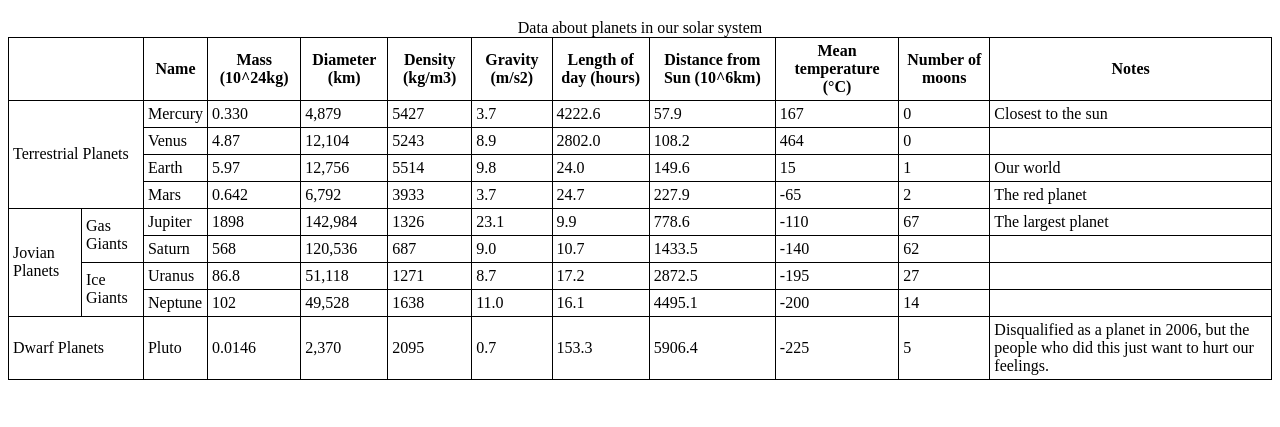
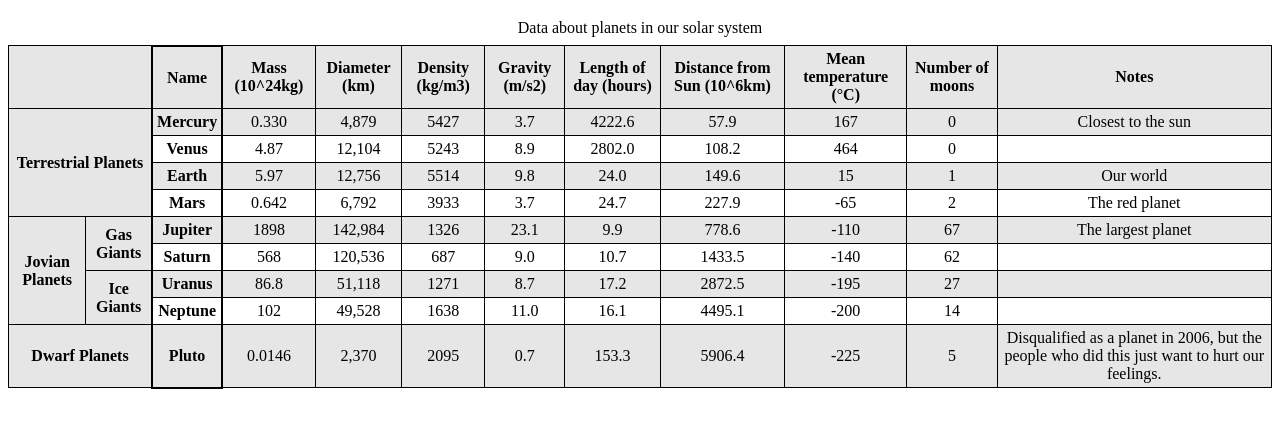
Before and after one commit to kmaustin32/odinProject, a plain HTML site: page html/MDNPlanetTable.html in a window 1280 px wide. Shown: the part 61-488 px from the top of the page. Drawn offline with Linux system fonts and the light colour scheme.

Commit message:
Add alternate row color, name column border and various styles

```diff
--- a/html/MDNPlanetTable.html
+++ b/html/MDNPlanetTable.html
@@ -8,6 +8,13 @@
       border: 1px solid black;
       border-collapse: collapse;
       padding: 4px;
+      text-align: center;
+    }
+    tr:nth-child(odd) {
+      background-color: rgb(230, 230, 230);
+    }
+    caption {
+      padding-bottom: 8px;
     }
   </style>
   <title>Planet Table</title>
@@ -16,10 +23,15 @@
   <h1>Planets Data</h1>
   <table>
     <caption>Data about planets in our solar system</caption>
+    <colgroup>
+      <col/>
+      <col/>
+      <col style="border: 2px solid black;">
+    </colgroup>
     <thead>
       <tr>
         <th colspan="2"> </th>
-        <th>Name</th>
+        <th scope="col">Name</th>
         <th>Mass (10^24kg)</th>
         <th>Diameter (km)</th>
         <th>Density (kg/m3)</th>
@@ -33,8 +45,8 @@
     </thead>
     <tbody>
       <tr>
-        <td colspan="2" rowspan="4">Terrestrial Planets</td>
-        <td>Mercury</td>
+        <th colspan="2" rowspan="4">Terrestrial Planets</th>
+        <th>Mercury</th>
         <td>0.330</td>
         <td>4,879</td>
         <td>5427</td>
@@ -46,7 +58,7 @@
         <td>Closest to the sun</td>
       </tr>
       <tr>
-        <td>Venus</td>
+        <th>Venus</th>
         <td>4.87</td>
         <td>12,104</td>
         <td>5243</td>
@@ -58,7 +70,7 @@
         <td></td>
       </tr>
       <tr>
-        <td>Earth</td>
+        <th>Earth</th>
         <td>5.97</td>
         <td>12,756</td>
         <td>5514</td>
@@ -70,7 +82,7 @@
         <td>Our world</td>
       </tr>
       <tr>
-        <td>Mars</td>
+        <th>Mars</th>
         <td>0.642</td>
         <td>6,792</td>
         <td>3933</td>
@@ -82,9 +94,9 @@
         <td>The red planet</td>
       </tr>
       <tr>
-        <td colspan="1" rowspan="4">Jovian Planets</td>
-        <td colspan="1" rowspan="2">Gas Giants</td>
-        <td>Jupiter</td>
+        <th colspan="1" rowspan="4">Jovian Planets</th>
+        <th colspan="1" rowspan="2">Gas Giants</th>
+        <th>Jupiter</th>
         <td>1898</td>
         <td>142,984</td>
         <td>1326</td>
@@ -96,7 +108,7 @@
         <td>The largest planet</td>
       </tr>
       <tr>
-        <td>Saturn</td>
+        <th>Saturn</th>
         <td>568</td>
         <td>120,536</td>
         <td>687</td>
@@ -108,8 +120,8 @@
         <td></td>
       </tr>
       <tr>
-        <td colspan="1" rowspan="2">Ice Giants</td>
-        <td>Uranus</td>
+        <th colspan="1" rowspan="2">Ice Giants</th>
+        <th>Uranus</th>
         <td>86.8</td>
         <td>51,118</td>
         <td>1271</td>
@@ -121,7 +133,7 @@
         <td></td>
       </tr>
       <tr>
-        <td>Neptune</td>
+        <th>Neptune</th>
         <td>102</td>
         <td>49,528</td>
         <td>1638</td>
@@ -133,8 +145,8 @@
         <td></td>
       </tr>
       <tr>
-        <td colspan="2">Dwarf Planets</td>
-        <td>Pluto</td>
+        <th colspan="2">Dwarf Planets</th>
+        <th>Pluto</th>
         <td>0.0146</td>
         <td>2,370</td>
         <td>2095</td>
```
